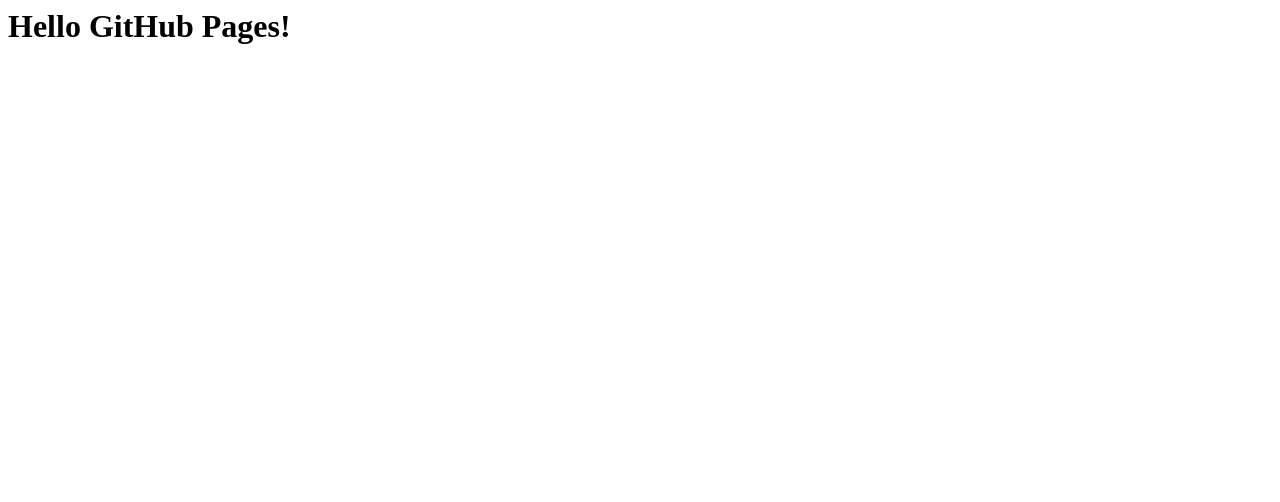
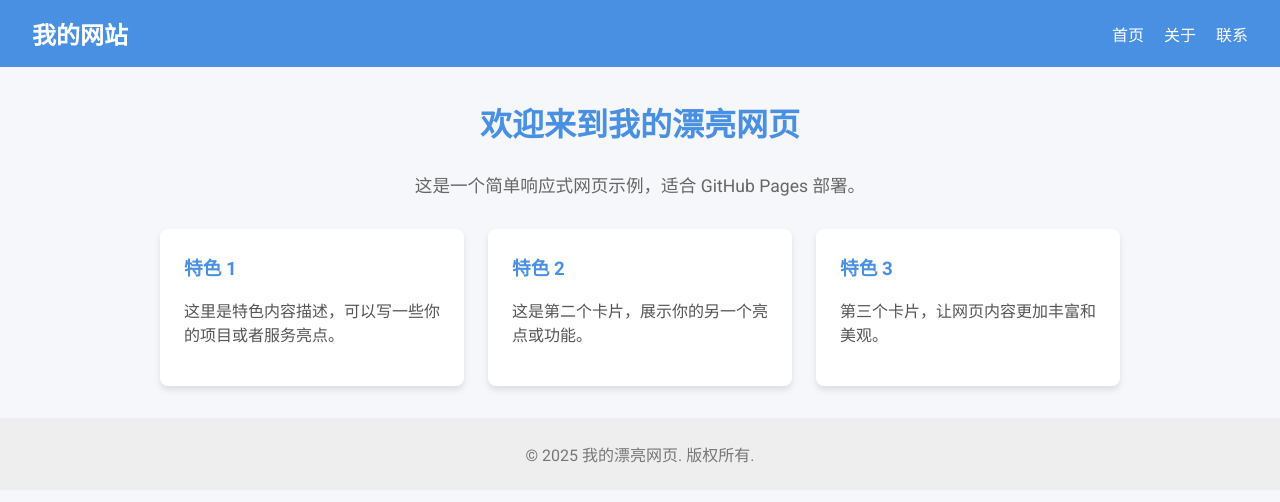
Before and after one commit to guge3336-dotcom/wai2, a plain HTML site: page index.html in a window 1280 px wide. Drawn offline with Linux system fonts and the light colour scheme.

Commit message:
Add basic structure and styles for index.html

```diff
--- a/index.html
+++ b/index.html
@@ -1 +1,132 @@
-<h1>Hello GitHub Pages!</h1>
+<!DOCTYPE html>
+<html lang="zh-CN">
+<head>
+  <meta charset="UTF-8">
+  <meta name="viewport" content="width=device-width, initial-scale=1.0">
+  <title>我的漂亮网页</title>
+  <link href="https://fonts.googleapis.com/css2?family=Roboto:wght@400;700&display=swap" rel="stylesheet">
+  <style>
+    /* 全局样式 */
+    body {
+      margin: 0;
+      font-family: 'Roboto', sans-serif;
+      background: #f5f7fa;
+      color: #333;
+    }
+
+    /* 顶部导航 */
+    header {
+      background: #4a90e2;
+      color: white;
+      padding: 1rem 2rem;
+      display: flex;
+      justify-content: space-between;
+      align-items: center;
+    }
+    header h1 {
+      margin: 0;
+      font-size: 1.5rem;
+    }
+    nav a {
+      color: white;
+      text-decoration: none;
+      margin-left: 1rem;
+      font-weight: 500;
+    }
+    nav a:hover {
+      text-decoration: underline;
+    }
+
+    /* 主体 */
+    main {
+      max-width: 960px;
+      margin: 2rem auto;
+      padding: 0 1rem;
+    }
+
+    /* 欢迎标题 */
+    .hero {
+      text-align: center;
+      margin-bottom: 2rem;
+    }
+    .hero h2 {
+      font-size: 2rem;
+      color: #4a90e2;
+    }
+    .hero p {
+      font-size: 1.1rem;
+      color: #666;
+    }
+
+    /* 卡片布局 */
+    .cards {
+      display: grid;
+      grid-template-columns: repeat(auto-fit, minmax(250px, 1fr));
+      gap: 1.5rem;
+    }
+    .card {
+      background: white;
+      border-radius: 8px;
+      padding: 1.5rem;
+      box-shadow: 0 4px 6px rgba(0,0,0,0.1);
+      transition: transform 0.2s, box-shadow 0.2s;
+    }
+    .card:hover {
+      transform: translateY(-5px);
+      box-shadow: 0 8px 12px rgba(0,0,0,0.15);
+    }
+    .card h3 {
+      margin-top: 0;
+      color: #4a90e2;
+    }
+    .card p {
+      color: #555;
+    }
+
+    /* 底部 */
+    footer {
+      text-align: center;
+      padding: 1.5rem;
+      background: #eee;
+      color: #777;
+      margin-top: 2rem;
+    }
+  </style>
+</head>
+<body>
+  <header>
+    <h1>我的网站</h1>
+    <nav>
+      <a href="#">首页</a>
+      <a href="#">关于</a>
+      <a href="#">联系</a>
+    </nav>
+  </header>
+
+  <main>
+    <div class="hero">
+      <h2>欢迎来到我的漂亮网页</h2>
+      <p>这是一个简单响应式网页示例，适合 GitHub Pages 部署。</p>
+    </div>
+
+    <div class="cards">
+      <div class="card">
+        <h3>特色 1</h3>
+        <p>这里是特色内容描述，可以写一些你的项目或者服务亮点。</p>
+      </div>
+      <div class="card">
+        <h3>特色 2</h3>
+        <p>这是第二个卡片，展示你的另一个亮点或功能。</p>
+      </div>
+      <div class="card">
+        <h3>特色 3</h3>
+        <p>第三个卡片，让网页内容更加丰富和美观。</p>
+      </div>
+    </div>
+  </main>
+
+  <footer>
+    &copy; 2025 我的漂亮网页. 版权所有.
+  </footer>
+</body>
+</html>
```
